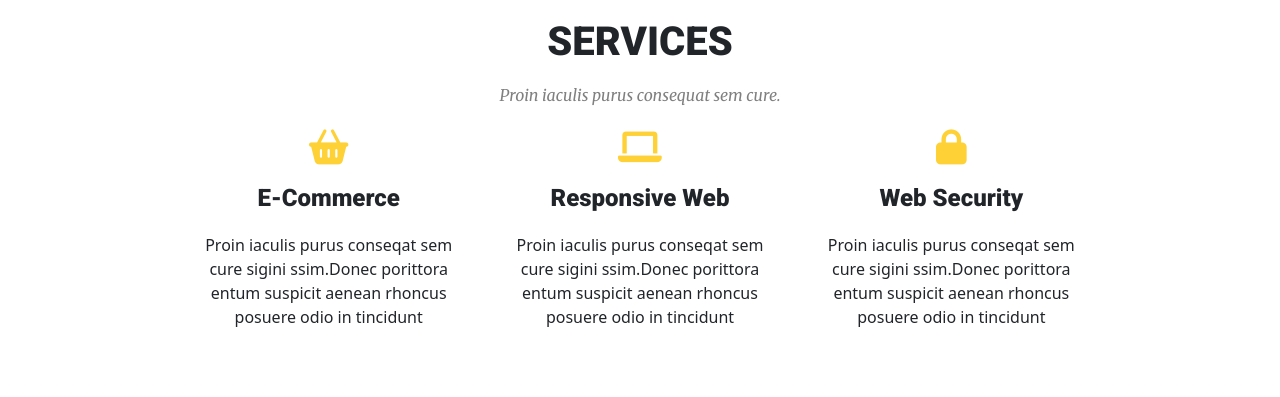
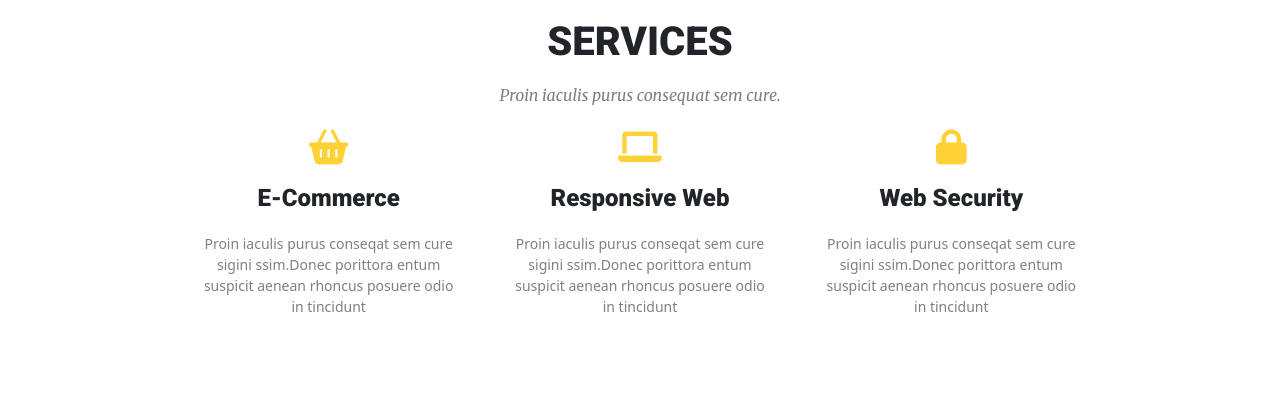
Before and after one commit to karolinamruk/project-nice, a website: page index.html in a window 1280 px wide. Shown: the part 822-1219 px from the top of the page. Drawn offline with nearby package versions, Linux system fonts and the light colour scheme.

Commit message:
Change font-size and color in paragraph

```diff
--- a/sass/style.scss
+++ b/sass/style.scss
@@ -119,3 +119,8 @@ h5 {
   font-size: 16px;
   color: $color-four;
 }
+
+p {
+  color: $color-four;
+  font-size: 14px;
+}
```
Also changed, not shown: css/style.css, 1 other file.
